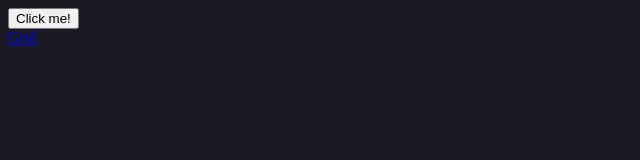
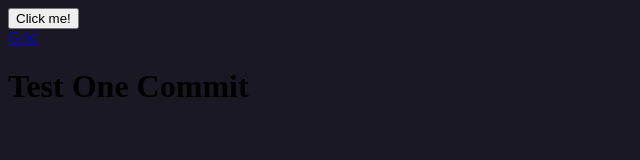
Before and after one commit to codingleohere/interview-questions, a website: page index.html in a window 1280 px wide. Shown: the whole page, without its empty margins (0-640 px from the left). Drawn offline with Linux system fonts and the light colour scheme.

Commit message:
test one

```diff
--- a/index.html
+++ b/index.html
@@ -47,6 +47,8 @@
     <!-- <button onclick="Fun()">Fun</button> -->
     <script src="Test.js"></script>
 
+    <h1>Test One Commit</h1>
+
 </body>
 
 </html>
```
